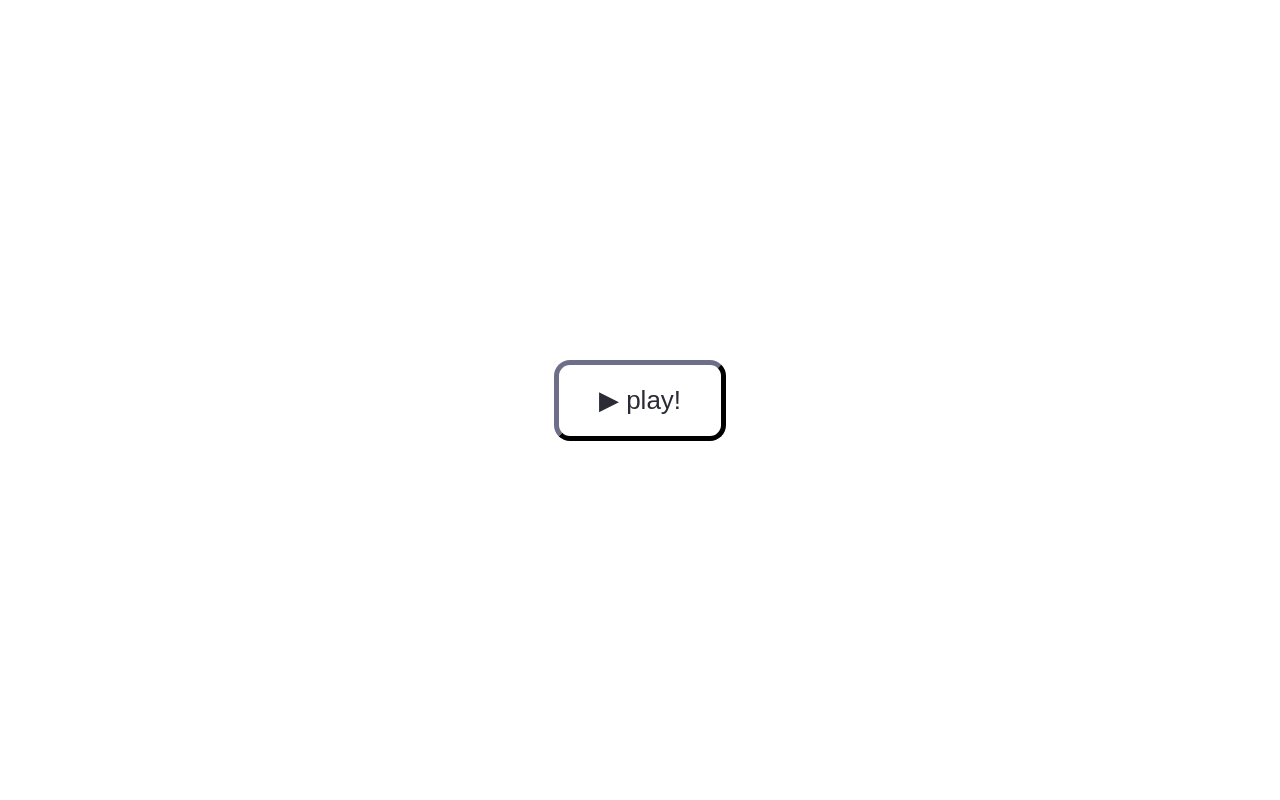
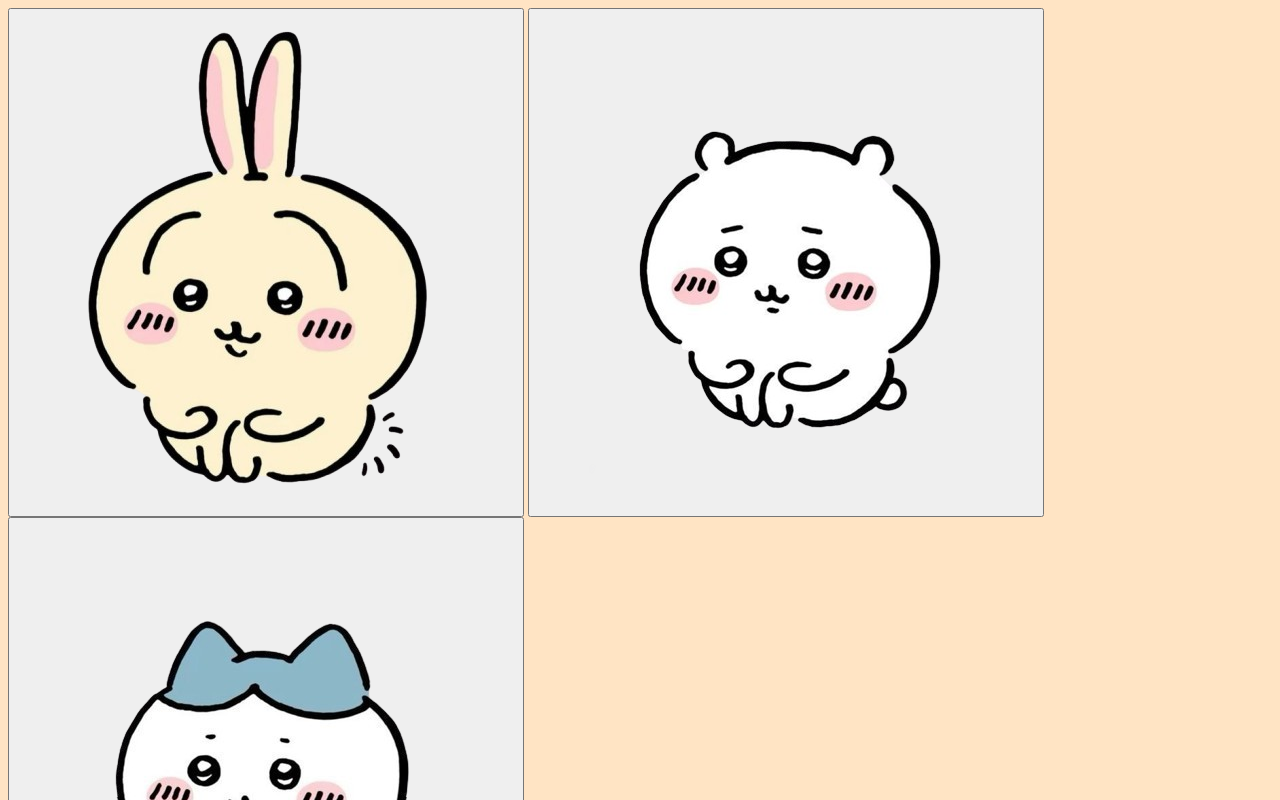
Before and after one commit to felisarmp4/create-task, a website built with Vite: page create-task/index.html in a window 1280 px wide. Both pictures are taken after a click on the button "▶ play!". Shown: the top 800 px of the page. Built offline with nearby package versions, Linux system fonts and the light colour scheme; files whose address does not match are found by name; a web font is replaced by a local one.

Commit message:
hail big

```diff
--- a/create-task/index.html
+++ b/create-task/index.html
@@ -20,5 +20,19 @@
     <div class="startscreen">
       <button class="playbtn">▶ play!</button>
     </div>
+    <div class="gamebuttons hidden">
+      <button class="usagi">
+        <img src="/usagi.png" alt="usagi" />
+      </button>
+
+      <button class="chiikawa">
+        <img src="/chiikawa.png" alt="chiikawa" />
+      </button>
+
+      <button class="hachiware">
+        <img src="/hachiware.png" alt="hachiware" />
+      </button>
+    </div>
+    <script type="module" src="/src/main.js"></script>
   </body>
 </html>
--- a/create-task/src/main.js
+++ b/create-task/src/main.js
@@ -1,8 +1,14 @@
 import "./style.css";
 const startscreen = document.querySelector(".startscreen");
 const playbtn = document.querySelector(".playbtn");
+const gamebuttons = document.querySelector(".gamebuttons");
 
 playbtn.addEventListener("click", () => {
-  startscreen.style.display = "none";
-  startgame();
+  startscreen.classList.add("fade-out");
+
+  setTimeout(() => {
+    startscreen.style.display = "none";
+    gamebuttons.classList.remove("hidden");
+    startgame();
+  }, 400);
 });
--- a/create-task/src/style.css
+++ b/create-task/src/style.css
@@ -9,6 +9,7 @@
   background-size: cover;
   background-position: center;
   background-attachment: fixed;
+  background-color: bisque;
 }
 
 .startscreen {
@@ -17,6 +18,13 @@
   display: flex;
   justify-content: center;
   align-items: center;
+  background: #487e8f57;
+  transition: opacity 0.4s ease;
+}
+
+.startscreen.fade-out {
+  opacity: 0;
+  pointer-events: none;
 }
 
 .playbtn {
@@ -27,8 +35,8 @@
   color: #2a2b35;
   cursor: pointer;
   transition: transform 0.2s ease;
-  border-color: #2a2b35;
-  border-width: 5px;
+
+  border: 5px solid #4e4437;
 }
 
 .playbtn:hover {
```
Also changed, not shown: create-task/public/chiikawa.png (added), create-task/public/hachiware.png (added), create-task/public/usagi.png (added).
